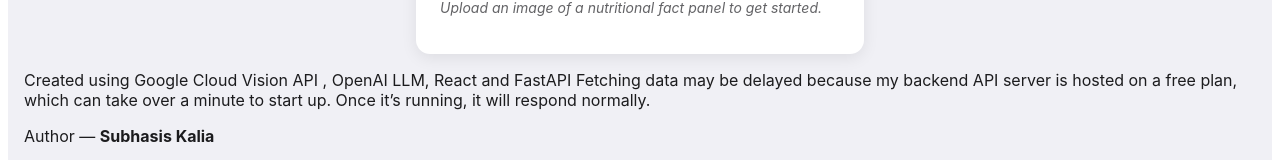
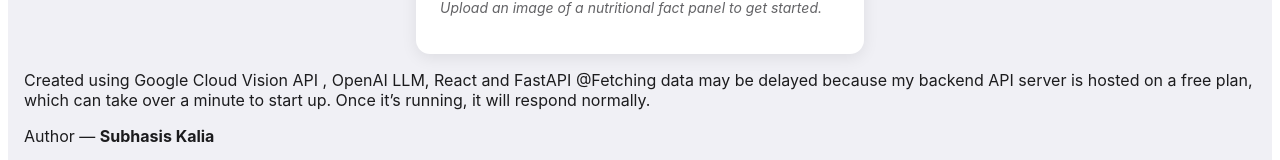
Before and after one commit to subhasis-kalia-dev/HealthCheck_FrontEnd, a React (Vite) app: page / in a window 1280 px wide. Shown: the part 434-594 px from the top of the page. Built offline with nearby package versions, Linux system fonts and the light colour scheme.

Commit message:
Fix typo in disclaimer text

```diff
--- a/src/App.jsx
+++ b/src/App.jsx
@@ -157,7 +157,7 @@ function App() {
          <footer className="footerSection">
         <p className="disclaimerText">
              Created using Google Cloud Vision API , OpenAI LLM, React and FastAPI
-            Fetching data may be delayed because my backend API server is hosted on a free plan, which can take over a minute to start up. Once it’s running, it will respond normally.
+            @Fetching data may be delayed because my backend API server is hosted on a free plan, which can take over a minute to start up. Once it’s running, it will respond normally.
 
 
         </p>
```
